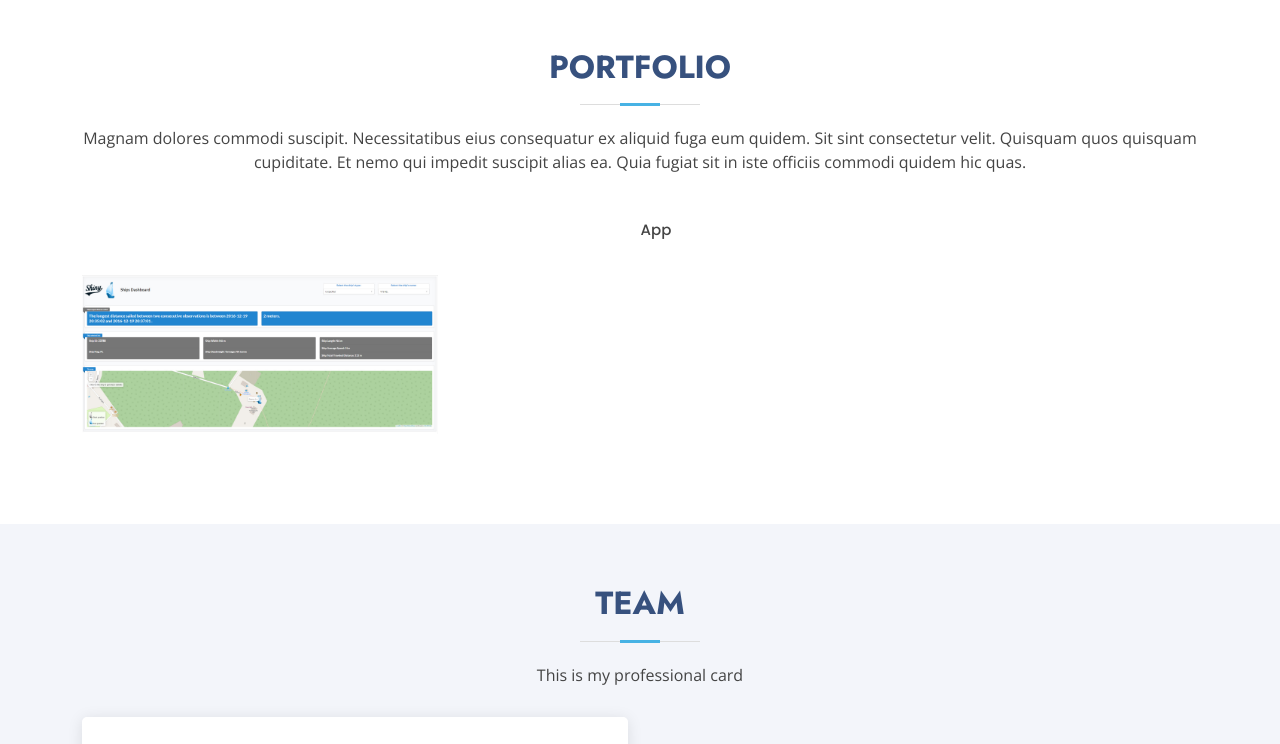
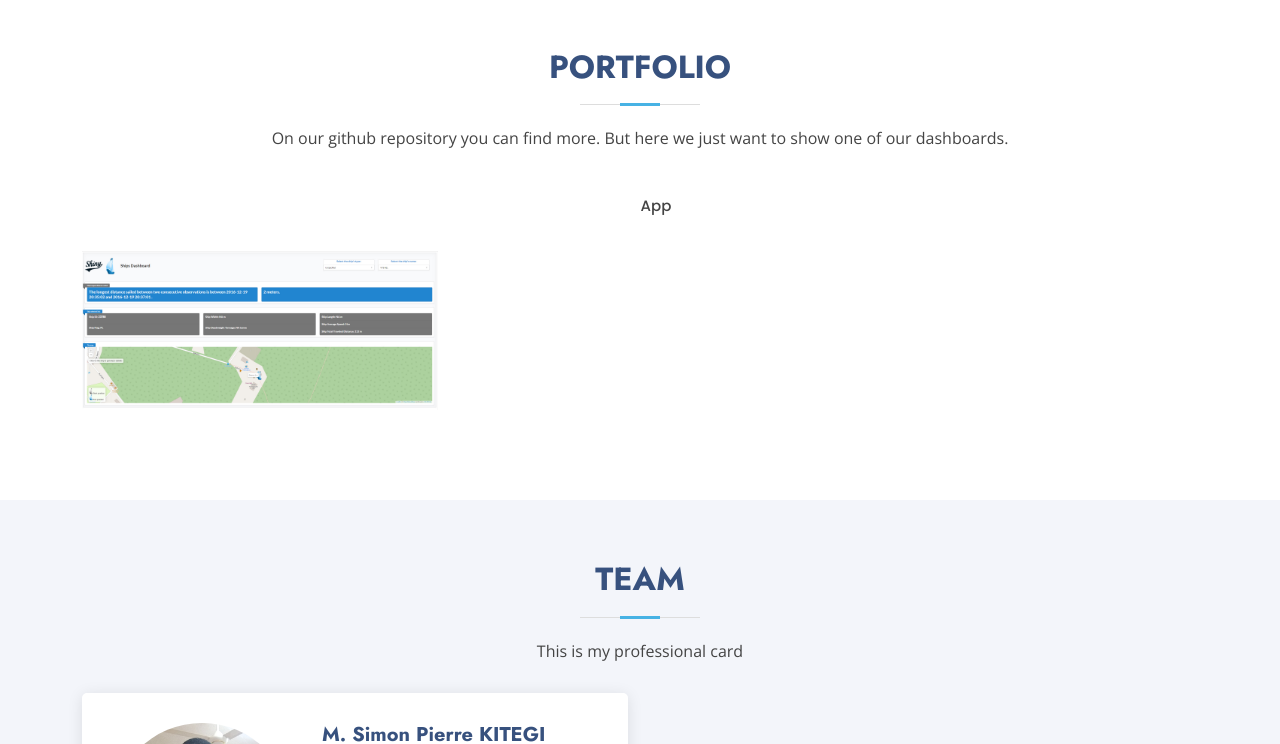
Before and after one commit to simonpierrek/simonpierre, a plain HTML site: page index.html in a window 1280 px wide. Shown: the part 3640-4384 px from the top of the page. Drawn offline with nearby package versions, Linux system fonts and the light colour scheme; files whose address does not match are found by name.

Commit message:
Update index.html

```diff
--- a/index.html
+++ b/index.html
@@ -378,7 +378,7 @@
 
         <div class="section-title">
           <h2>Portfolio</h2>
-          <p>Magnam dolores commodi suscipit. Necessitatibus eius consequatur ex aliquid fuga eum quidem. Sit sint consectetur velit. Quisquam quos quisquam cupiditate. Et nemo qui impedit suscipit alias ea. Quia fugiat sit in iste officiis commodi quidem hic quas.</p>
+          <p> On our github repository you can find more. But here we just want to show one of our dashboards.</p>
         </div>
 
         <ul id="portfolio-flters" class="d-flex justify-content-center" data-aos="fade-up" data-aos-delay="100">
```
